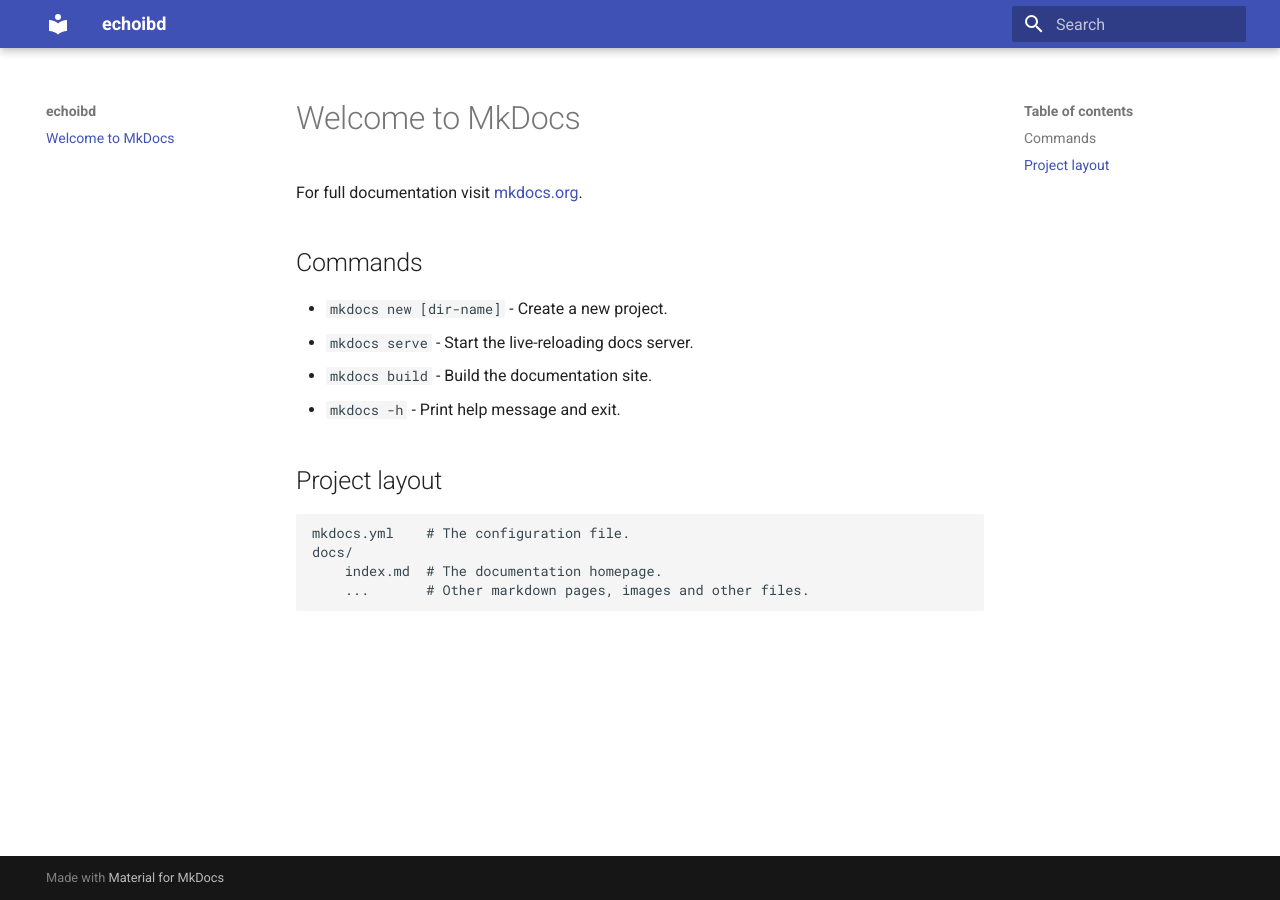
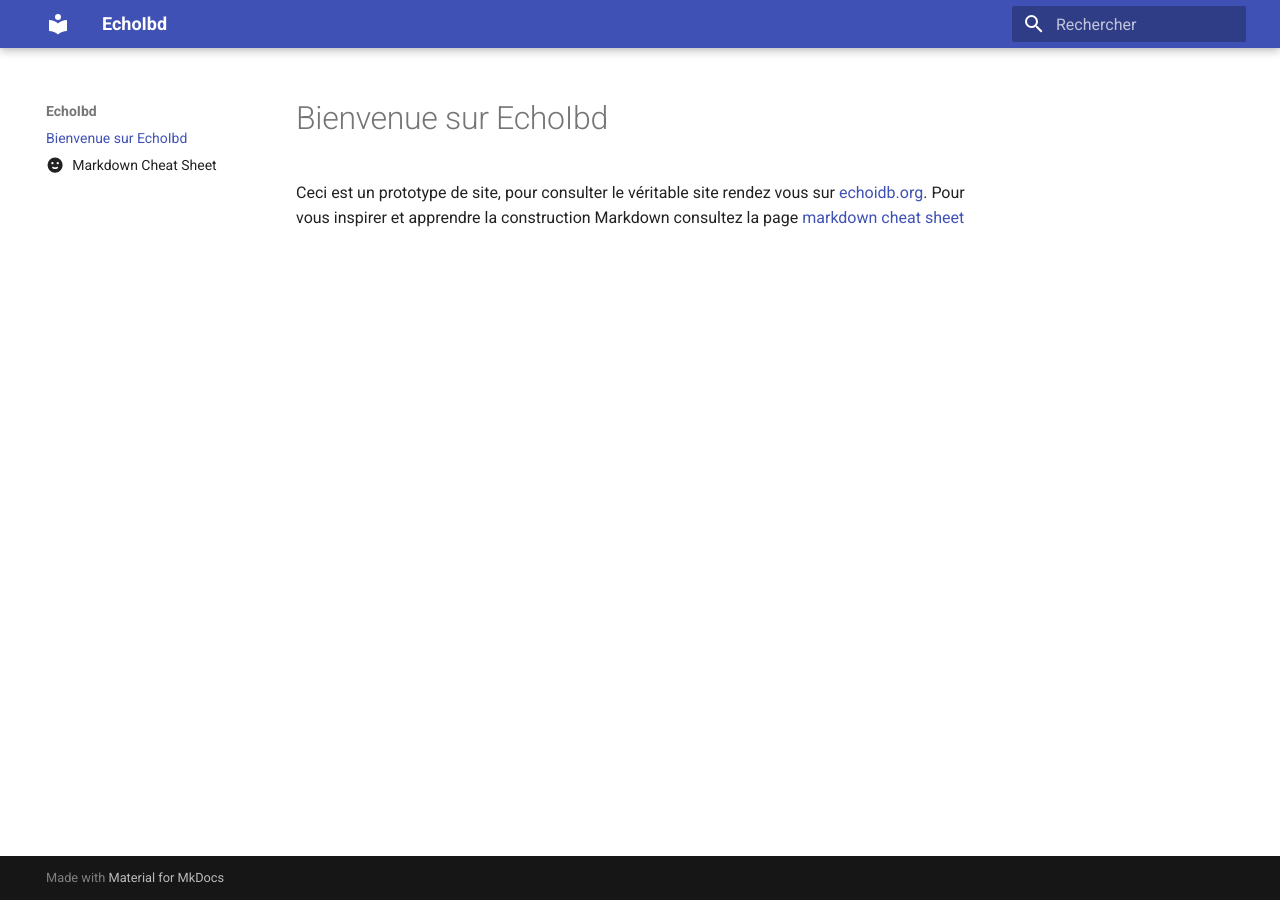
Before and after one commit to lagieremm/echoibd, an MkDocs documentation site: the page built from docs/index.md, in a window 1280 px wide. Built offline with MkDocs 1.6.1 and Material for MkDocs 9.7.7, drawn with Linux system fonts in a browser that asks for light colours.

Commit message:
cheat sheet and ci actions

```diff
--- a/docs/index.md
+++ b/docs/index.md
@@ -1,17 +1,4 @@
-# Welcome to MkDocs
+# Bienvenue sur EchoIbd
 
-For full documentation visit [mkdocs.org](https://www.mkdocs.org).
-
-## Commands
-
-* `mkdocs new [dir-name]` - Create a new project.
-* `mkdocs serve` - Start the live-reloading docs server.
-* `mkdocs build` - Build the documentation site.
-* `mkdocs -h` - Print help message and exit.
-
-## Project layout
-
-    mkdocs.yml    # The configuration file.
-    docs/
-        index.md  # The documentation homepage.
-        ...       # Other markdown pages, images and other files.
+Ceci est un prototype de site, pour consulter le véritable site rendez vous sur  [echoidb.org](https://echoibd.org/).
+Pour vous inspirer et apprendre la construction Markdown consultez la page [markdown cheat sheet](markdown_cheatsheet.md)
--- a/mkdocs.yml
+++ b/mkdocs.yml
@@ -1,5 +1,10 @@
-site_name: echoibd
+site_name: EchoIbd
 site_url: https://lagieremm.github.io/echoibd/
-
 theme:
   name: material
+  language: fr
+markdown_extensions:
+  - plantuml_markdown:
+      servers:                                  # Servers to use for remote rendering, tried in order
+        - url: https://www.plantuml.com/plantuml
+          kroki: False
```
Also changed, not shown: README.md (+22 -0 lines), docs/markdown_cheatsheet.md (added, +148 -0 lines), 1 other file.
